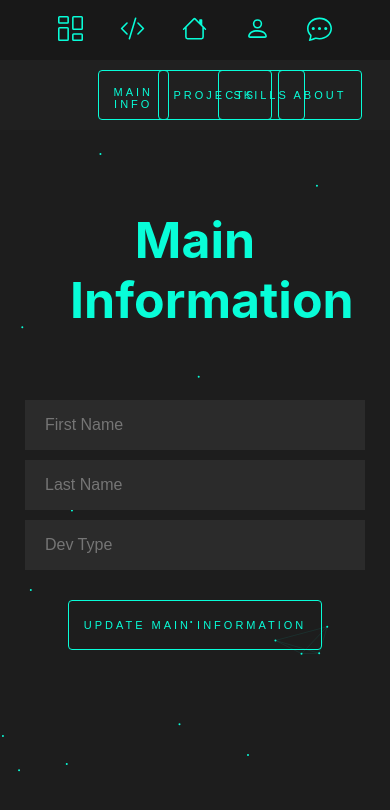
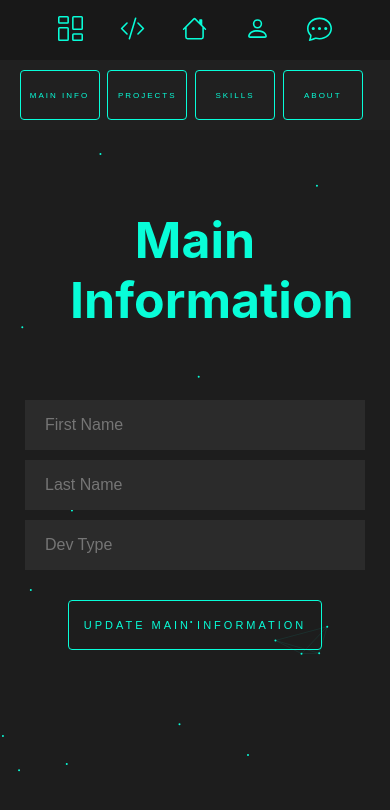
Before and after one commit to aleksandar9999a/experience-portfolio, a React (Create React App) app: page /settings in a window 390 px wide. Shown: the top 810 px of the page. Built offline with nearby package versions, Linux system fonts and the light colour scheme; no server answers; what axios-observable would draw is missing.

Commit message:
Fix styles for navigation

```diff
--- a/src/components/settings/Settings.css
+++ b/src/components/settings/Settings.css
@@ -16,14 +16,21 @@
     width: 50%;
     text-align: center;
     display: flex;
-    justify-content: space-between;
 }
 
 .settings-tab {
-    display: inline-flex;
+    display: flex;
     margin: auto;
     width: 60px;
     color: #08fdd8;
+}
+
+.settings-tab + .settings-tab {
+    margin-right: 0;
+}
+
+.settings-tab {
+    width: 100%;
 }
 
 .settings-tab-button {
@@ -36,6 +43,7 @@
     background: transparent;
     text-transform: uppercase;
     padding: 15px;
+    width: 150px;
 }
 .settings-tab-button:active {
     border: 1px solid #08fdd8;
@@ -93,3 +101,16 @@
     color: #08fdd8;
     font-size: 15px;
 }
+
+@media screen and (max-width: 780px) {
+    .settings-tabs {
+        width: 90%;
+    }
+
+    .settings-tab-button {
+        font-size: 8px;
+        letter-spacing: 2px;
+        padding: 5px;
+        width: 80px;
+    }
+}
```
